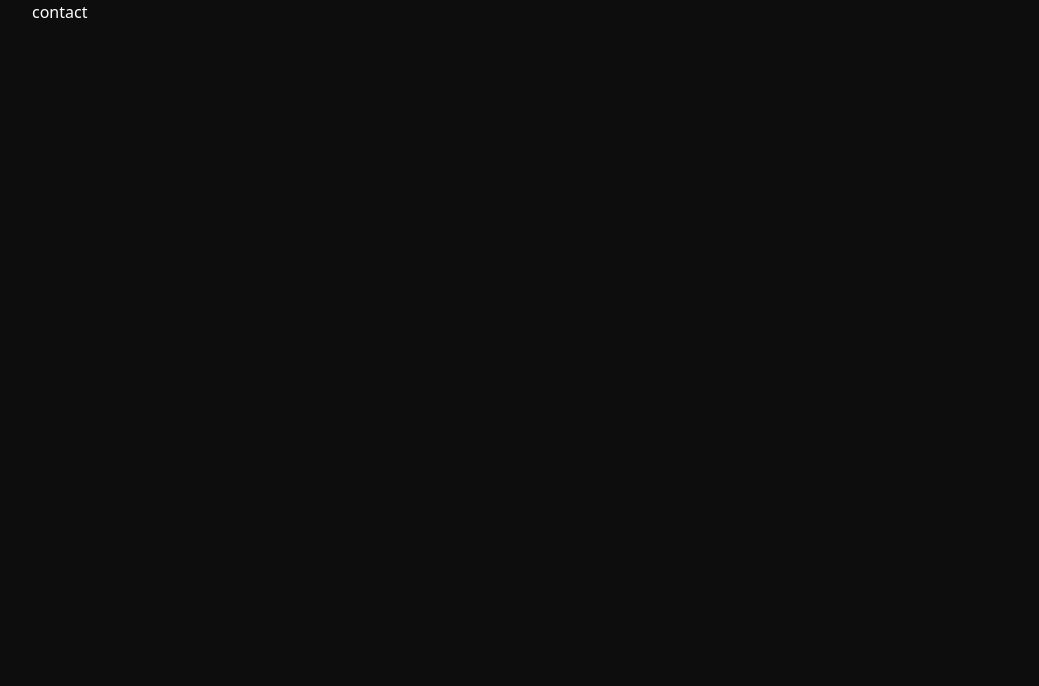
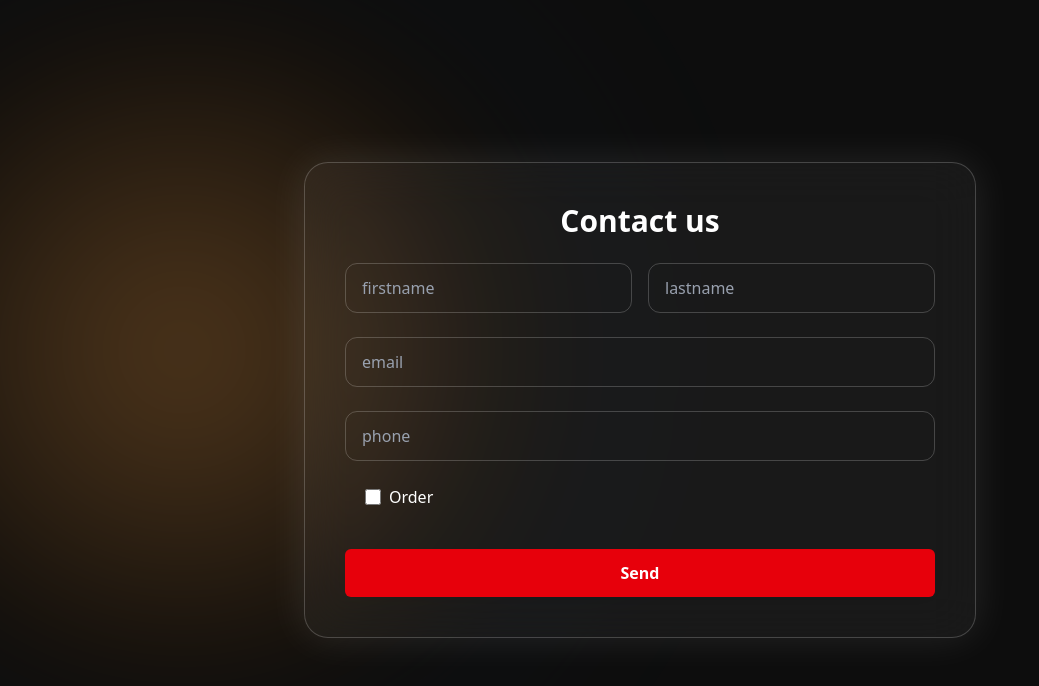
Before and after one commit to ali3a1991/theminimaltrader, a Next.js app: page /contact in a window 1280 px wide. Shown: the top 686 px of the page, without its empty margins (0-1039 px from the left). Built offline with nearby package versions, Linux system fonts and the light colour scheme.

Commit message:
feat: implement contact form with validation and email sending functionality

```diff
--- a/src/components/module/Hero.tsx
+++ b/src/components/module/Hero.tsx
@@ -1,7 +1,10 @@
 import React from 'react'
 import Image from 'next/image';
+import { useRouter } from 'next/router';
 
 export default function Hero() {
+  const router = useRouter();
+
   return (
     <section className="flex flex-col lg:flex-row items-center justify-between py-20 relative overflow-hidden min-h-screen">
       <div className="absolute w-[900px] h-[900px] rounded-full blur-3xl opacity-30 -z-10 top-[-100px] left-[-100px]"
@@ -22,7 +25,7 @@ export default function Hero() {
       </div>
       <div className="mt-10 lg:mt-0 text-center">
         <Image src="/images/book.png" alt="Book" width={250} height={350} />
-        <button className="mt-4 px-6 py-2 bg-red-600 rounded-md hover:bg-red-700 transition cursor-pointer">
+        <button onClick={() => router.push('/contact')} className="mt-4 px-6 py-2 bg-red-600 rounded-md hover:bg-red-700 transition cursor-pointer">
           ORDER NOW
         </button>
       </div>
--- /dev/null
+++ b/src/pages/api/contact/route.ts
@@ -0,0 +1,39 @@
+// File: app/api/contact/route.ts
+import { NextResponse } from 'next/server';
+import nodemailer from 'nodemailer';
+
+export async function POST(req: Request) {
+  const { firstName, lastName, email, phone, isOrder } = await req.json();
+
+  if (!firstName || !lastName || !email || !phone) {
+    return NextResponse.json({ success: false, message: 'All fields are required.' }, { status: 400 });
+  }
+
+  try {
+    const transporter = nodemailer.createTransport({
+      service: 'gmail',
+      auth: {
+        user: process.env.EMAIL_USER,
+        pass: process.env.EMAIL_PASS,
+      },
+    });
+
+    await transporter.sendMail({
+      from: `"Website Form" <${process.env.EMAIL_USER}>`,
+      to: process.env.EMAIL_TO,
+      subject: 'New form from website',
+      html: `
+        <h2>New Contact Form${isOrder && " (order)"}</h2>
+        <p><strong>First Name:</strong> ${firstName}</p>
+        <p><strong>Last Name:</strong> ${lastName}</p>
+        <p><strong>Email:</strong> ${email}</p>
+        <p><strong>Phone:</strong> ${phone}</p>
+      `,
+    });
+
+    return NextResponse.json({ success: true });
+  } catch (err) {
+    console.error('Error sending email:', err);
+    return NextResponse.json({ success: false, message: 'Failed to send email.' }, { status: 500 });
+  }
+}
--- a/src/pages/contact.tsx
+++ b/src/pages/contact.tsx
@@ -1,7 +1,109 @@
-import React from 'react'
+import React, { useState } from 'react'
 
 export default function contact() {
+  const [formData, setFormData] = useState({
+    firstName: '',
+    lastName: '',
+    email: '',
+    phone: '',
+    isOrder: false,
+  });
+  const [status, setStatus] = useState<'idle' | 'sending' | 'sent' | 'error'>('idle');
+
+  const handleChange = (e: React.ChangeEvent<HTMLInputElement>) => {
+    if (e.target.name === 'isOrder') {
+      setFormData(prev => ({ ...prev, [e.target.name]: e.target.checked }));
+      return;
+    }
+    setFormData(prev => ({ ...prev, [e.target.name]: e.target.value }));
+  };
+
+  const handleSubmit = async (e: React.FormEvent) => {
+    e.preventDefault();
+    setStatus('sending');
+
+    const res = await fetch('/api/contact', {
+      method: 'POST',
+      body: JSON.stringify(formData),
+    });
+
+    if (res.ok) {
+      setStatus('sent');
+      setFormData({ firstName: '', lastName: '', email: '', phone: '', isOrder: false });
+    } else {
+      setStatus('error');
+    }
+  };
+
   return (
-    <div>contact</div>
+    <section className="relative min-h-screen flex items-center justify-center text-white px-4 py-20">
+      <div className="absolute w-[900px] h-[900px] rounded-full blur-3xl opacity-30 -z-10 top-[-100px] left-[-300px]"
+        style={{
+          background: "radial-gradient(circle, #f59e42 0%, #000 60%, #6abcff 100%)"
+        }}
+      />
+      <div className="relative z-10 w-full max-w-2xl p-10 rounded-3xl backdrop-blur-xl bg-white/5 border border-white/20 shadow-[0_0_40px_rgba(255,255,255,0.1)]">
+        <h2 className="text-3xl font-bold mb-6 text-center">Contact us</h2>
+
+        <form
+          className="grid gap-6"
+        >
+          <div className="grid md:grid-cols-2 gap-4">
+            <input
+              onChange={handleChange}
+              value={formData.firstName}
+              type="text"
+              name="firstName"
+              required
+              placeholder="firstname"
+              className="bg-transparent border border-white/20 rounded-xl px-4 py-3 placeholder-gray-400 focus:outline-none focus:ring-2 focus:ring-orange-500"
+            />
+            <input
+              onChange={handleChange}
+              value={formData.lastName}
+              type="text"
+              name="lastName"
+              required
+              placeholder= "lastname"
+              className="bg-transparent border border-white/20 rounded-xl px-4 py-3 placeholder-gray-400 focus:outline-none focus:ring-2 focus:ring-orange-500"
+            />
+          </div>
+
+          <input
+            onChange={handleChange}
+            value={formData.email}
+            type="email"
+            name="email"
+            required
+            placeholder="email"
+            className="bg-transparent border border-white/20 rounded-xl px-4 py-3 placeholder-gray-400 focus:outline-none focus:ring-2 focus:ring-orange-500"
+          />
+
+          <input
+            onChange={handleChange}
+            type="tel"
+            name="phone"
+            required
+            placeholder="phone"
+            className="bg-transparent border border-white/20 rounded-xl px-4 py-3 placeholder-gray-400 focus:outline-none focus:ring-2 focus:ring-orange-500"
+          />
+
+          <div className="flex flex-row gap-2 ml-5 items-center">
+            <input onChange={handleChange} type="checkbox" name='isOrder' className='size-4'/>
+            <label htmlFor="isOrder">Order</label>
+          </div>
+          <button
+            type="button"
+            onClick={handleSubmit}
+            className="mt-4 px-6 py-3 bg-red-600 rounded-md hover:bg-red-700 text-white font-semibold hover:scale-105 transition cursor-pointer"
+          >
+            Send
+          </button>
+          {status === 'sending' && <p className="text-yellow-400">Sending...</p>}
+          {status === 'sent' && <p className="text-green-400">Message sent successfully!</p>}
+          {status === 'error' && <p className="text-red-400">Failed to send message. Please try again.</p>}
+        </form>
+      </div>
+    </section>
   )
 }
```
